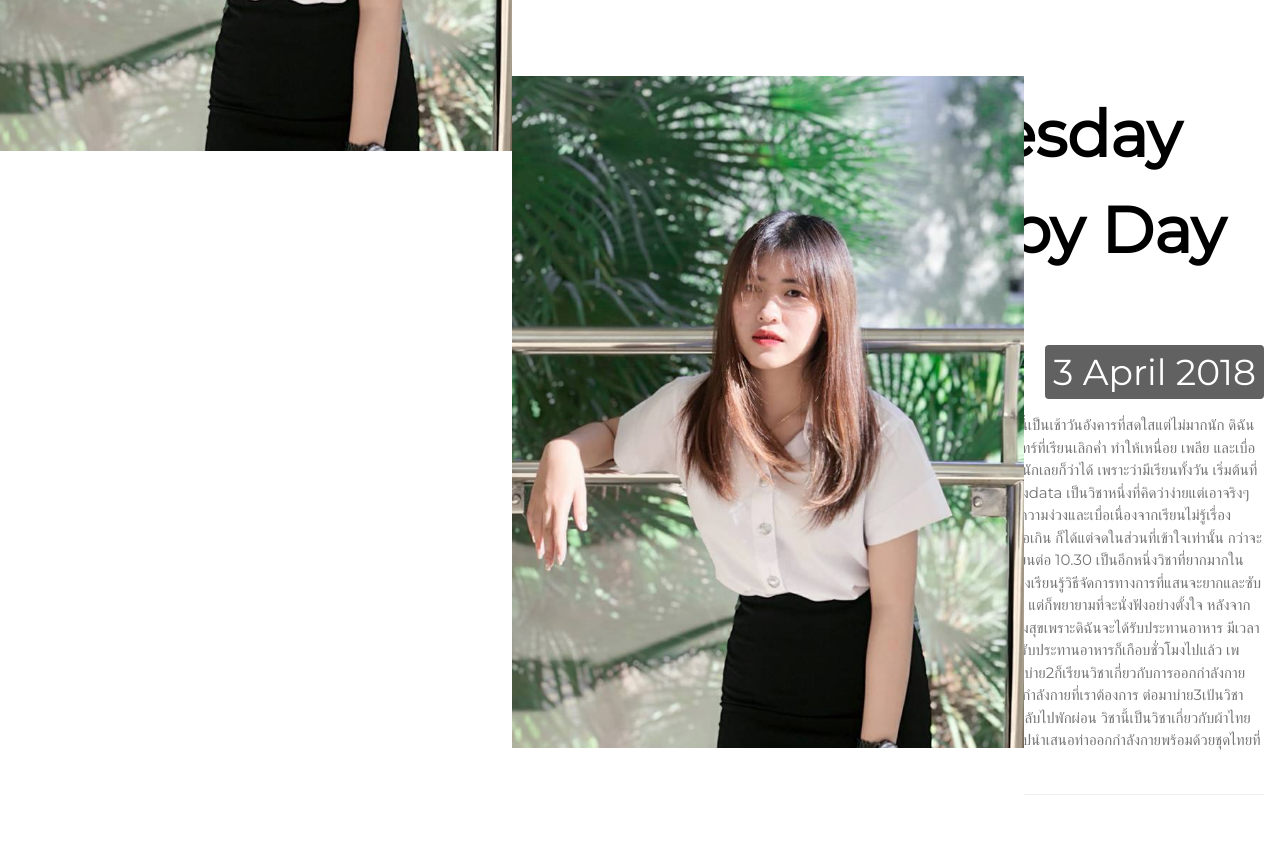
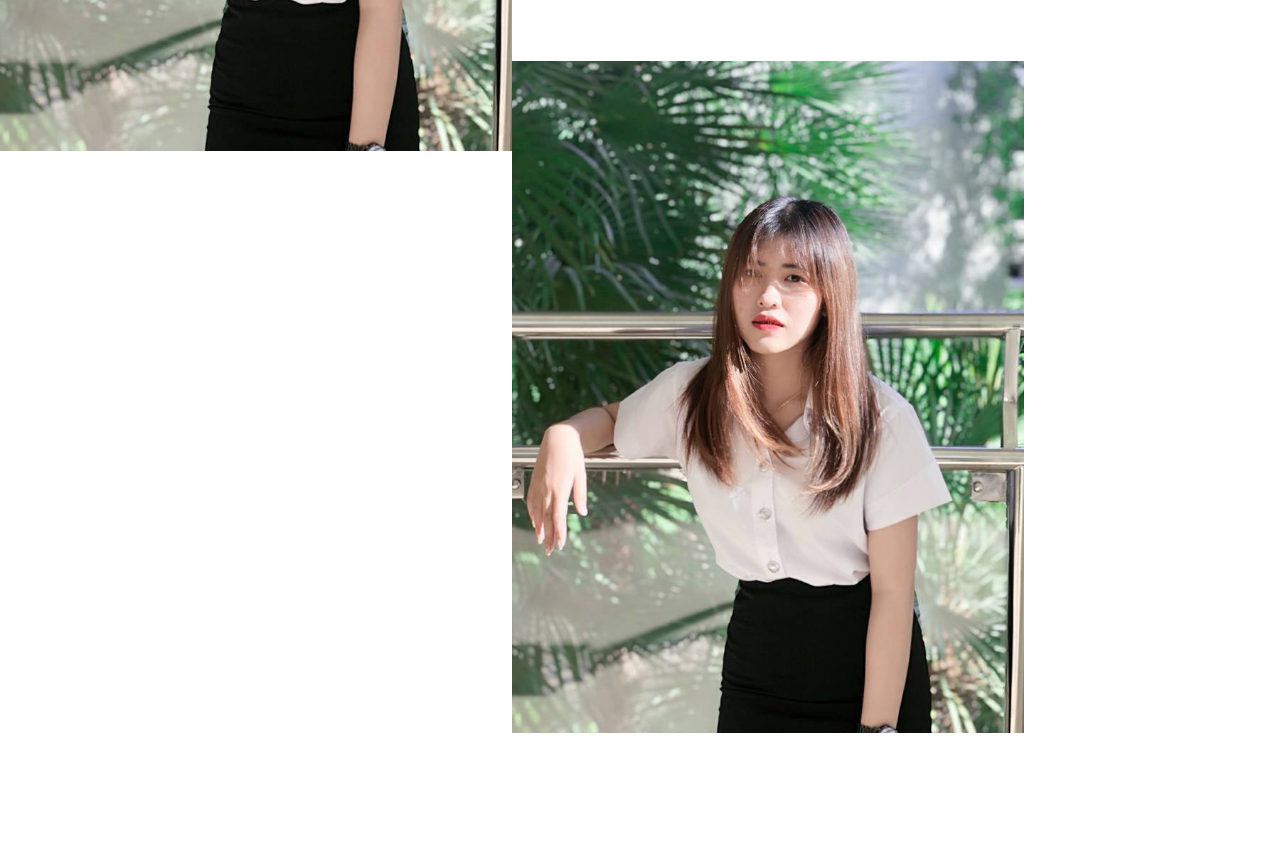
Before and after one commit to Fairpantita/days1, a plain HTML site: page index.html in a window 1280 px wide. Shown: the part 585-1435 px from the top of the page. After the commit the page ends 806 px from the top, so only its background shows below. Drawn offline with nearby package versions, Linux system fonts and the light colour scheme.

Commit message:
Update index.html

```diff
--- a/index.html
+++ b/index.html
@@ -47,7 +47,7 @@ body, h1,h2,h3,h4,h5,h6 {font-family: "Montserrat", sans-serif}
           </p>
           <hr>
       </div>
-    </p>
+
     <!DOCTYPE html>
 <html>
 <title>W3.CSS Template</title>
@@ -83,27 +83,11 @@ body, h1,h2,h3,h4,h5,h6 {font-family: "Montserrat", sans-serif}
       <a href="https://fairpantita.github.io/dairy/#contact" class="w3-bar-item w3-button w3-xxlarge">CONTACT</a>
   </div>
 </div>
-
-<!-- Page Content -->
-<div class="w3-main w3-padding-64" style="margin-left:40%">
-  <!-- Header -->
-  <header class="w3-container w3-center" id="home">
-    <h1 class="w3-jumbo"><b>Tuesday Happy Day</b></h1>
-  </header>
-  <!-- About Section -->
-    <p><div id="day1" class="w3-container menu w3-padding-32 w3-white">
-          <h1><b><center></center></b> <span class="w3-tag w3-dark w3-grey w3-round"></span> <span class="w3-right w3-tag w3-dark-grey w3-round">3 April 2018</span></h1>
-          <p class="w3-text-grey">&nbsp;&nbsp;&nbsp;&nbsp;&nbsp;&nbsp;&nbsp;&nbsp;&nbsp;&nbsp;&nbsp;&nbsp;&nbsp;&nbsp;&nbsp;&nbsp;&nbsp;&nbsp;&nbsp;&nbsp;ชีวิตในรั้วมหาลัยวันนี้เป็นเช้าวันอังคารที่สดใสแต่ไม่มากนัก ดิฉันตื่นมาด้วยความเหนื่อยล้าจากวันจันทร์ที่เรียนเลิกค่ำ ทำให้เหนื่อย เพลีย และเบื่อ ซึ่งในวันนี้ก็เป็นอีกวันที่ดิฉันเรียนหนักเลยก็ว่าได้ เพราะว่ามีเรียนทั้งวัน เริ่มต้นที่วิชาแรก เรียนเกี่ยวกับการสื่อสารทางdata เป็นวิชาหนึ่งที่คิดว่าง่ายแต่เอาจริงๆ ยากไม่ใช่เล่นเลย ดิฉันนั่งเรียนด้วยความง่วงและเบื่อเนื่องจากเรียนไม่รู้เรื่อง พยายามทำความเข้าใจ แต่ก็ยากเหลือเกิน ก็ได้แต่จดในส่วนที่เข้าใจเท่านั้น กว่าจะหมดคาบนี้ก็เป็นว่า 10.20 และมีเรียนต่อ 10.30 เป็นอีกหนึ่งวิชาที่ยากมากในความคิดของดิฉัน นั่นคือการเงิน ต้องเรียนรู้วิธีจัดการทางการที่แสนจะยากและซับซ้อน แถมยังต้องใช้ความจำเป็นหลัก แต่ก็พยายามที่จะนั่งฟังอย่างตั้งใจ หลังจากเรียนการเงินเสร็จก็เป็นเวลาที่มีความสุขเพราะดิฉันจะได้รับประทานอาหาร มีเวลาว่างประมาณ 2 ชั่วโมง แต่กว่าจะได้รับประทานอาหารก็เกือบชั่วโมงไปแล้ว เพราะโณงช้างคนเยอะมาก ต่อจากนั้น บ่าย2ก็เรียนวิชาเกี่ยวกับการออกกำลังกาย เป็นวิชาที่สนุกนะ ได้รู้ถึงวิธีการออกกำลังกายที่เราต้องการ ต่อมาบ่าย3เป้นวิชาสุดท้ายของวันแล้ว ดีใจมากที่จะได้กลับไปพักผ่อน วิชานี้เป็นวิชาเกี่ยวกับผ้าไทย อาจารย์ให้นำผ้ามาแต่งตัวแล้วออกไปนำเสนอท่าออกกำลังกายพร้อมด้วยชุดไทยที่นุ่ง มีความสนุกสนานมาก
-          </p>
-          <hr>
-      </div>
-    </p>
 <div class="w3-center w3-padding-32">
     <div class="w3-bar">
       <a  class="w3-bar-item "><h1 class="w3-text-gray">«</h1></a>
       <a href="https://fairpantita.github.io/day2/" class="w3-bar-item w3-button w3-hover-pale-blue"><h1 class="w3-text-gray">»</h1></a>
     </div>
-
-
+ </div>
 </body>
 </html>
```
